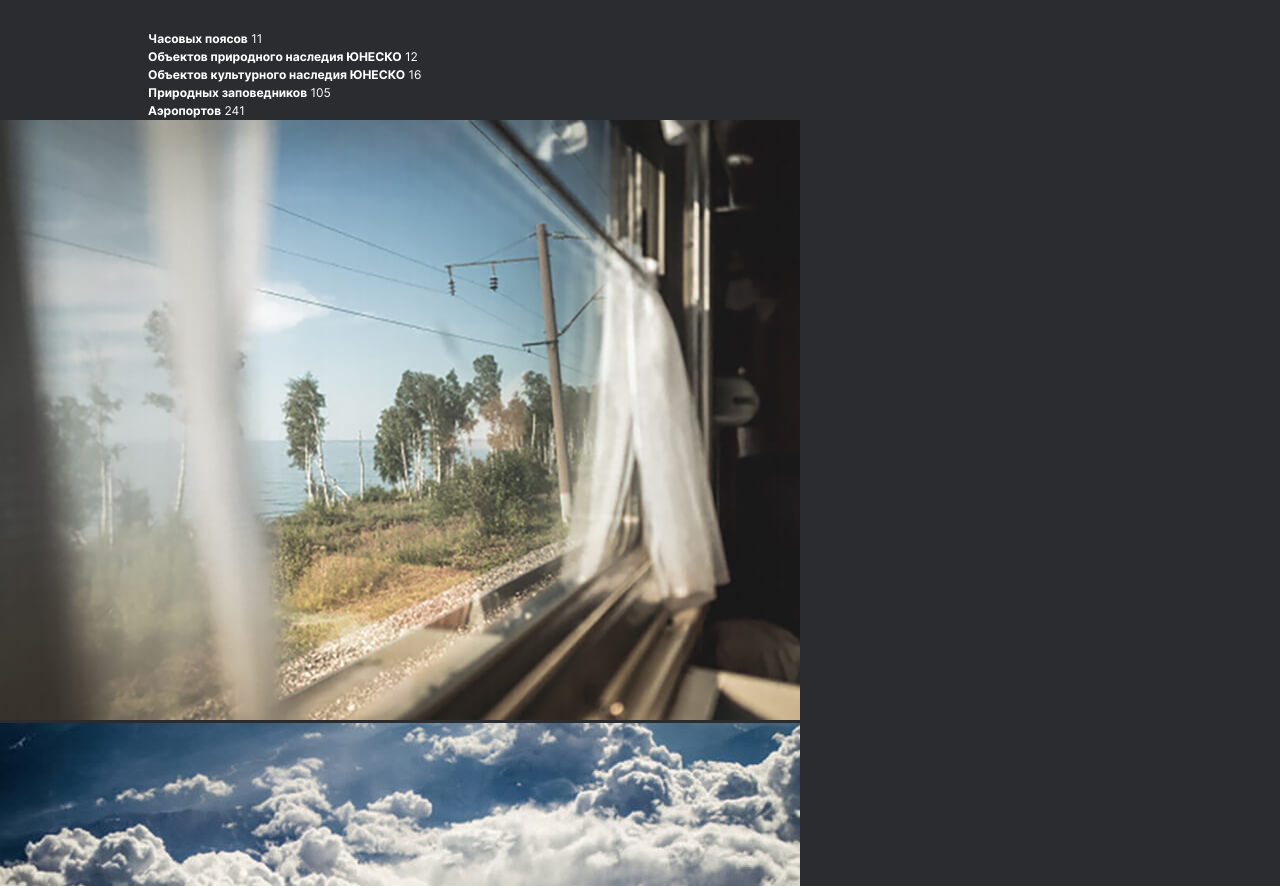
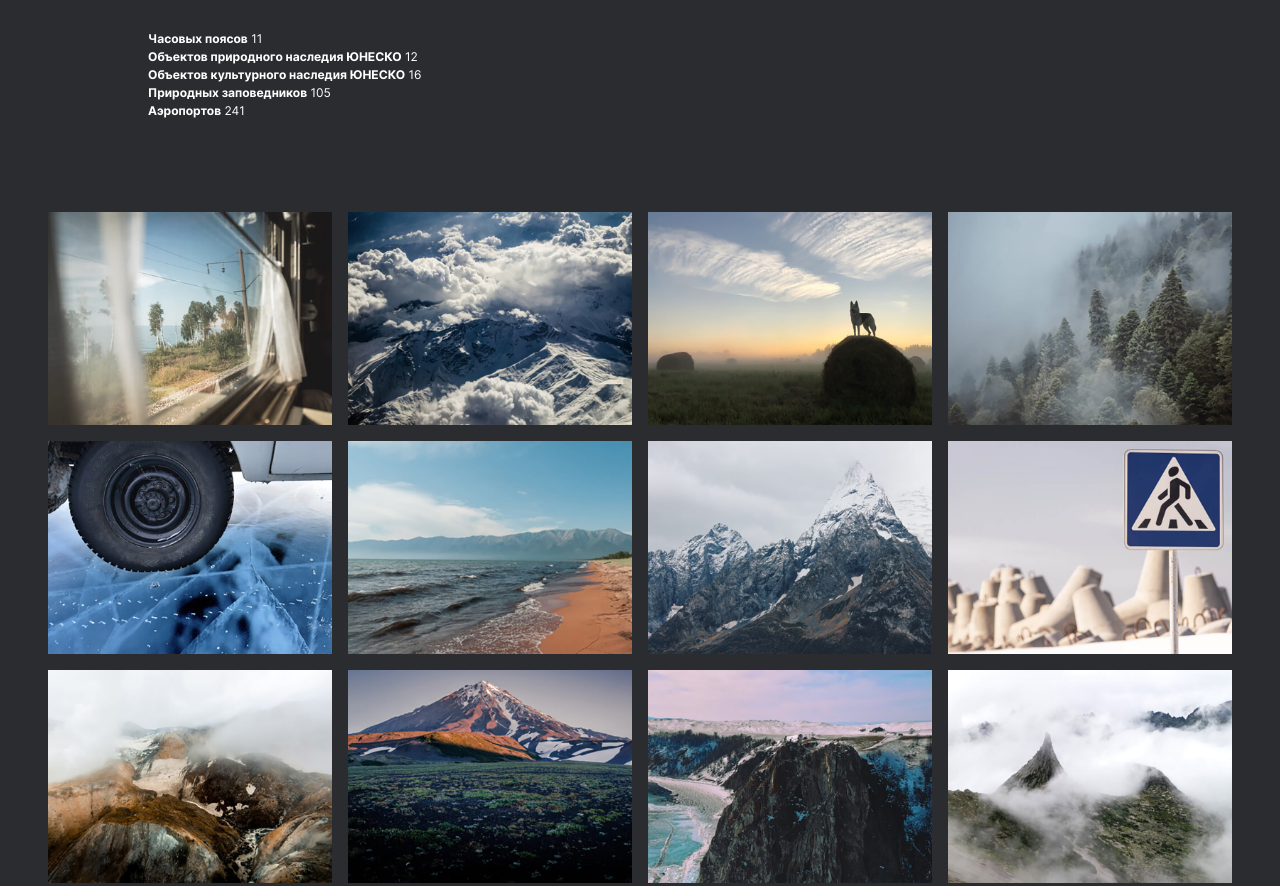
Before and after one commit to VincitQuiPatitur/russian-travel, a plain HTML site: page index.html in a window 1280 px wide. Shown: the part 1515-2401 px from the top of the page. Drawn offline with Linux system fonts and the light colour scheme.

Commit message:
photo is stylized

```diff
--- /dev/null
+++ b/blocks/photo/__image/photo__image.css
@@ -0,0 +1,4 @@
+.photo__image {
+    max-width: 100%;
+    object-fit: cover;
+}
--- /dev/null
+++ b/blocks/photo/photo.css
@@ -0,0 +1,7 @@
+.photo {
+    max-width: calc(100% - 96px);
+    margin: 92px auto;
+    display: grid;
+    grid-template-columns: repeat(4, fit-content(284px));
+    gap: 16px;
+}
--- a/pages/index.css
+++ b/pages/index.css
@@ -22,3 +22,6 @@
 @import url(../blocks/intro/__list/intro__list.css);
 @import url(../blocks/intro/__list-item/intro__list-item.css);
 @import url(../blocks/intro/__span-accent/intro__span-accent.css);
+
+@import url(../blocks/photo/photo.css);
+@import url(../blocks/photo/__image/photo__image.css);
```
